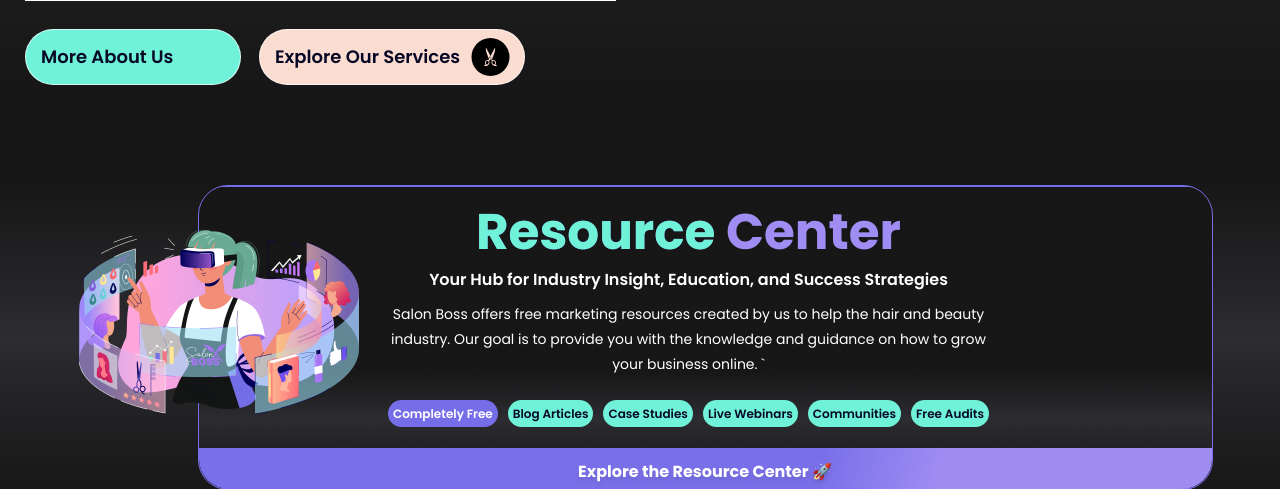
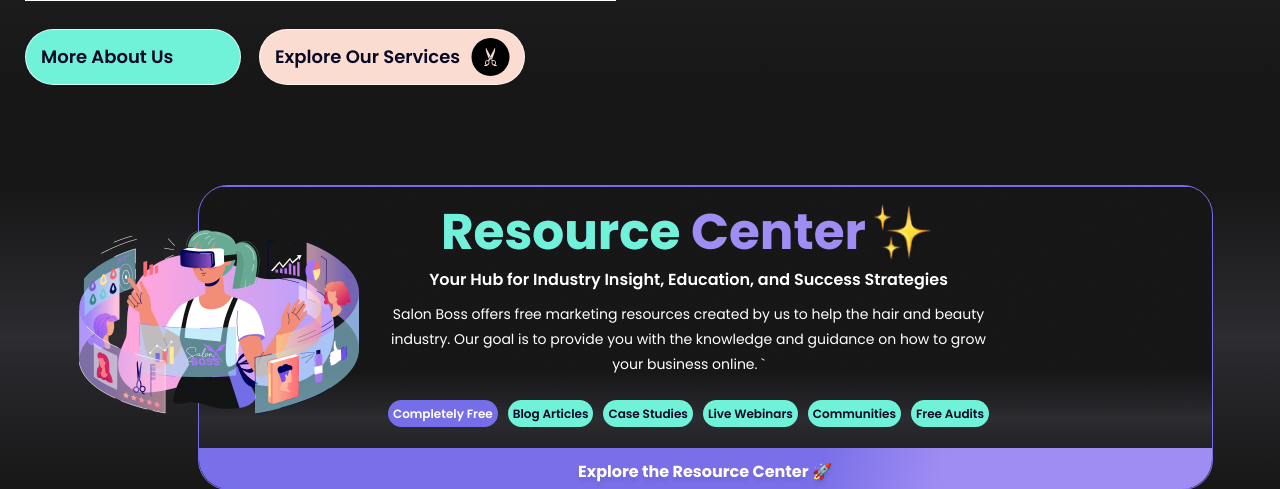
Before and after one commit to jakirmithunbd/salon-boss, a PHP site: page /html/index.html in a window 1280 px wide. Shown: the part 4973-5462 px from the top of the page. Run offline with PHP 8.4, Linux system fonts and the light colour scheme.

Commit message:
resource card icon issue fixed

```diff
--- a/assets/css/sb-main-style.css
+++ b/assets/css/sb-main-style.css
@@ -171,7 +171,7 @@
   transition: all 0.3s ease;
 }
 
-.relative, .sb-about .sb-row .sb-media, .sb-card .sb-card-contents-wrapper, .sb-simple-btn, .sb-button.icon-position-left, .sb-button, section {
+.relative, .sb-about .sb-row .sb-media, .sb-card.sb-card-large .sb-card-contents-wrapper .sb-card-content h2, .sb-card .sb-card-contents-wrapper, .sb-simple-btn, .sb-button.icon-position-left, .sb-button, section {
   position: relative;
 }
 
@@ -764,6 +764,52 @@
 }
 .sb-card.sb-card-large .sb-card-contents-wrapper .sb-card-content h2 {
   margin: 5px;
+  padding-right: 70px;
+}
+@media only screen and (max-width: 1024px) {
+  .sb-card.sb-card-large .sb-card-contents-wrapper .sb-card-content h2 {
+    padding-right: 56px;
+  }
+}
+@media only screen and (max-width: 768px) {
+  .sb-card.sb-card-large .sb-card-contents-wrapper .sb-card-content h2 {
+    padding-right: 43px;
+  }
+}
+@media only screen and (max-width: 575px) {
+  .sb-card.sb-card-large .sb-card-contents-wrapper .sb-card-content h2 {
+    font-size: 26px;
+    line-height: 36px;
+    padding-right: 36px;
+  }
+}
+.sb-card.sb-card-large .sb-card-contents-wrapper .sb-card-content h2:after {
+  position: absolute;
+  content: "";
+  width: 70px;
+  height: 70px;
+  background-image: url(../images/Salon-Boss-star-icon.png);
+  background-position: center;
+  background-repeat: no-repeat;
+  background-size: cover;
+}
+@media only screen and (max-width: 1024px) {
+  .sb-card.sb-card-large .sb-card-contents-wrapper .sb-card-content h2:after {
+    width: 56px;
+    height: 56px;
+  }
+}
+@media only screen and (max-width: 768px) {
+  .sb-card.sb-card-large .sb-card-contents-wrapper .sb-card-content h2:after {
+    width: 43px;
+    height: 43px;
+  }
+}
+@media only screen and (max-width: 575px) {
+  .sb-card.sb-card-large .sb-card-contents-wrapper .sb-card-content h2:after {
+    width: 36px;
+    height: 36px;
+  }
 }
 .sb-card.sb-card-large .sb-card-contents-wrapper .sb-card-content h5 {
   font-size: 16px;
--- a/assets/scss/_global.scss
+++ b/assets/scss/_global.scss
@@ -656,6 +656,43 @@
 
                 h2 {
                     margin: 5px;
+                    padding-right: 70px;
+                    @extend .relative;
+
+                    @include breakpoint(1024) {
+                        padding-right: 56px;
+                    }
+                    @include breakpoint(768) {
+                        padding-right: 43px;
+                    }
+                    @include breakpoint(575) {
+                        @include  font(26, 36);
+                        padding-right: 36px;
+                    }
+
+                    &:after {
+                        position: absolute;
+                        content: "";
+                        width: 70px;
+                        height: 70px;
+                        background-image: url(../images/Salon-Boss-star-icon.png);
+                        background-position: center;
+                        background-repeat: no-repeat;
+                        background-size: cover;
+
+                        @include breakpoint(1024) {
+                            width: 56px;
+                            height: 56px;
+                        }
+                        @include breakpoint(768) {
+                            width: 43px;
+                            height: 43px;
+                        }
+                        @include breakpoint(575) {
+                            width: 36px;
+                            height: 36px;
+                        }
+                    }
                 }
                 h5 {
                     @include font(16, 24);
```
